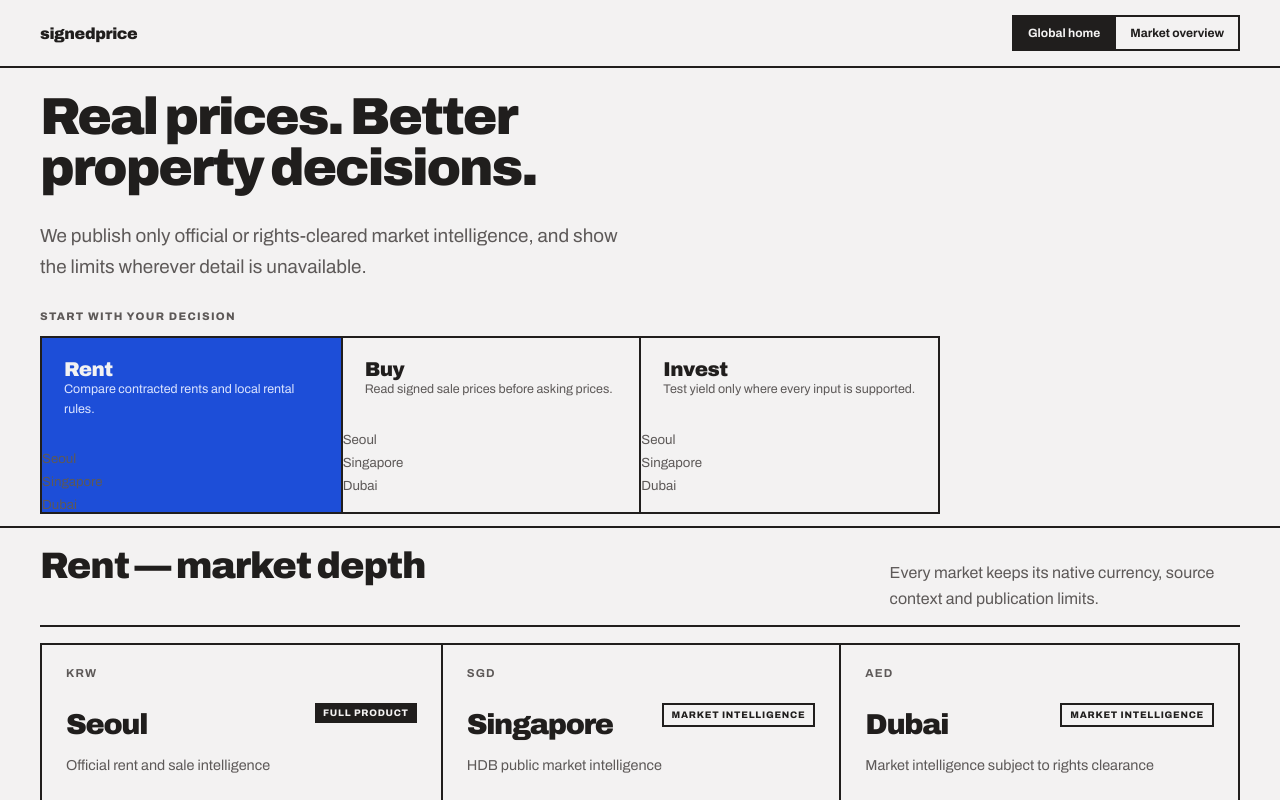
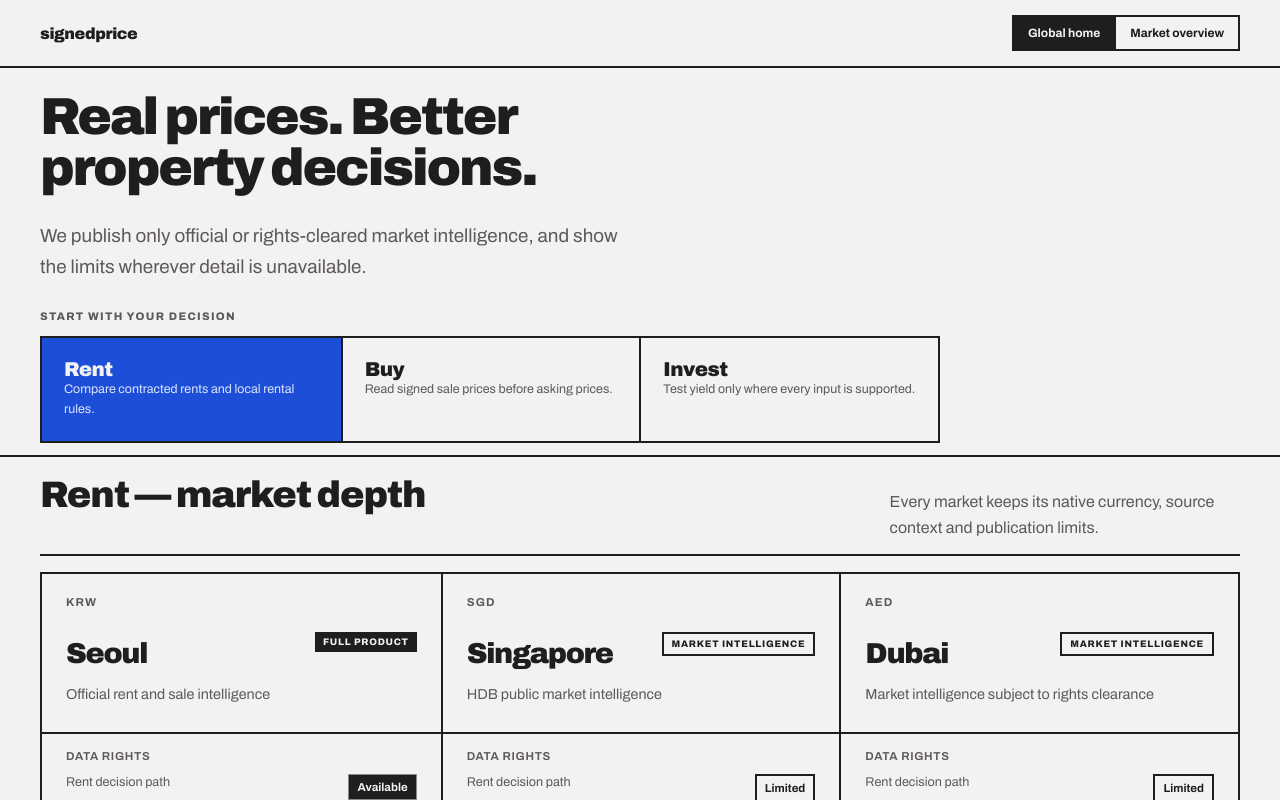
Before and after one commit to 007shp18-dot/koreahomeguide, a Next.js app in the folder v2/apps/web/: page / in a window 1280 px wide. Shown: the top 800 px of the page. Built offline with nearby package versions, Linux system fonts and the light colour scheme.

Commit message:
fix: keep inactive intent destinations hidden

```diff
--- a/v2/apps/web/app/globals.css
+++ b/v2/apps/web/app/globals.css
@@ -834,6 +834,10 @@ h1 {
   padding-top: 14px;
 }
 
+.intent-tabs__destinations[hidden] {
+  display: none;
+}
+
 .intent-tabs__destinations a {
   color: var(--muted);
   font-size: 0.83rem;
```
Also changed, not shown: 1 other file (tests, documents, lock files or other folders).
